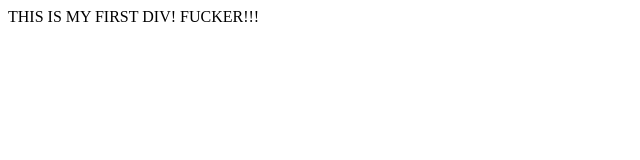
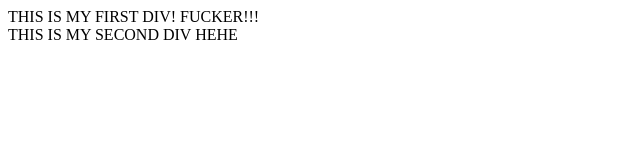
Before and after one commit to Gablot/demo-repo, a plain HTML site: page index.html in a window 1280 px wide. Shown: the whole page, without its empty margins (0-640 px from the left). Drawn offline with Linux system fonts and the light colour scheme.

```diff
--- a/index.html
+++ b/index.html
@@ -1 +1,2 @@
 <div> THIS IS MY FIRST DIV! FUCKER!!! </div>
+<div> THIS IS MY SECOND DIV HEHE</div>
```
